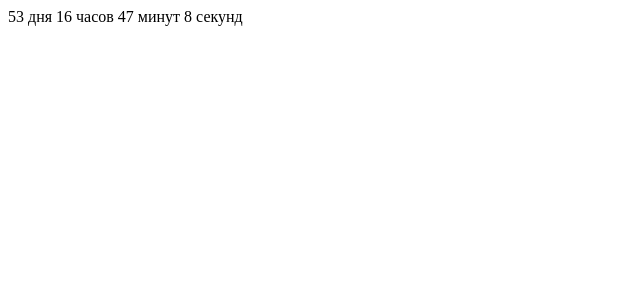
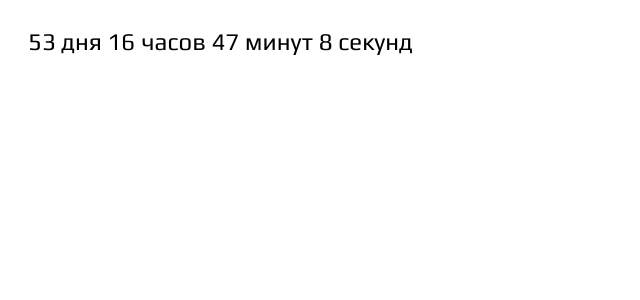
Before and after one commit to iwanttobealight/timer, a Preact app: page / in a window 1280 px wide. Shown: the top 300 px of the page, without its empty margins (0-640 px from the left). Built offline with nearby package versions, Linux system fonts and the light colour scheme.

Commit message:
feat(app): add styles and font

```diff
--- /dev/null
+++ b/App.css
@@ -0,0 +1,3 @@
+body {
+  font-family: "Play", sans-serif;
+}
--- a/App.js
+++ b/App.js
@@ -1,6 +1,6 @@
 import { h, render, Component } from "preact";
 import { Clock } from "./src/clock/Clock";
-
+import "./App.css";
 export class App extends Component {
   render() {
     return <Clock />;
--- a/index.html
+++ b/index.html
@@ -1,4 +1,10 @@
 <html>
+  <head>
+    <link
+      href="https://fonts.googleapis.com/css?family=Play:400,700&display=swap"
+      rel="stylesheet"
+    />
+  </head>
   <body>
     <script src="./index.js"></script>
   </body>
--- /dev/null
+++ b/src/clock/Clock.css
@@ -0,0 +1,4 @@
+.clock {
+  padding: 20px;
+  font-size: 24px;
+}
--- a/src/clock/Clock.jsx
+++ b/src/clock/Clock.jsx
@@ -6,6 +6,7 @@ import { getHours } from "../helpers/getHours";
 import { getDays } from "../helpers/getDays";
 import { EVENT_DAY } from "../helpers/eventDay";
 
+import "./Clock.css";
 export class Clock extends Component {
   constructor() {
     super();
@@ -34,7 +35,7 @@ export class Clock extends Component {
     const { days, hours, min, sec } = this.state;
 
     return (
-      <p>
+      <p class="clock">
         {`${getDays(days)} ${getHours(hours)} ${getMinutes(min)} ${getSeconds(
           sec
         )}`}
```
